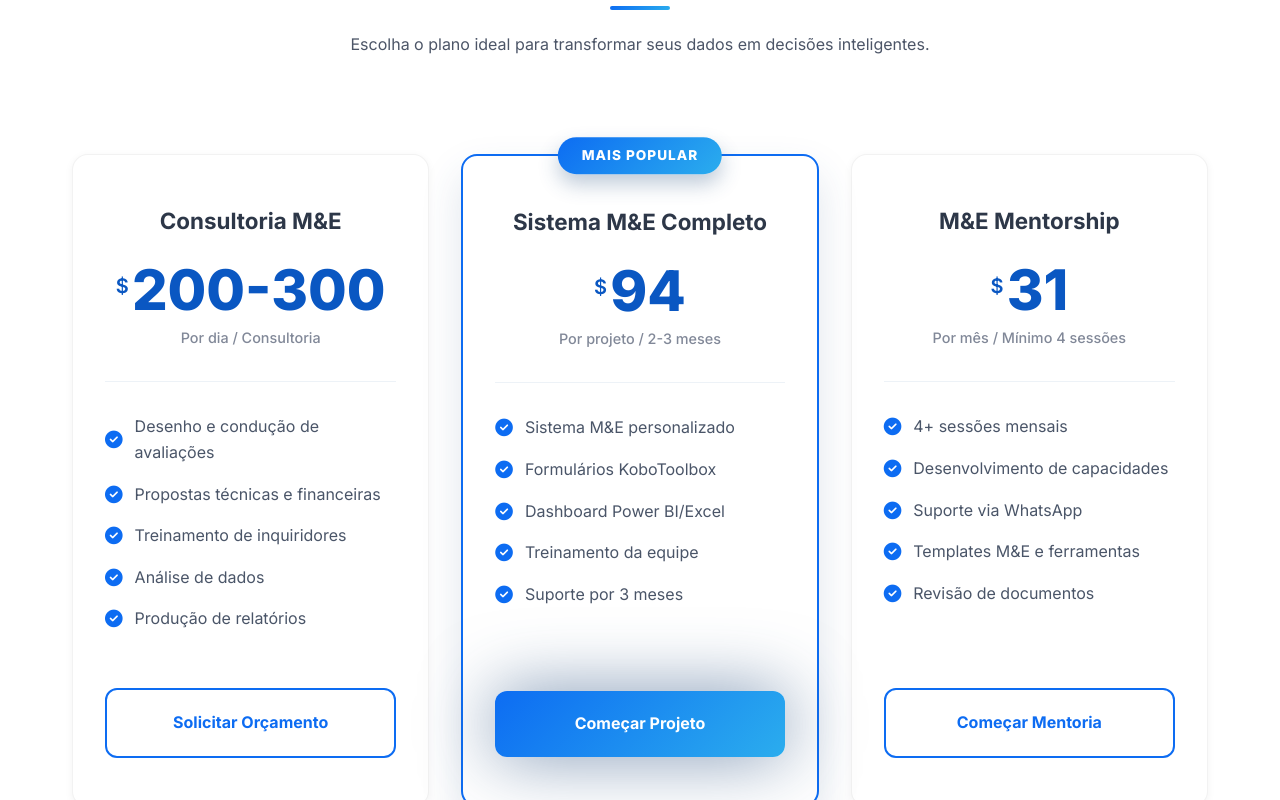
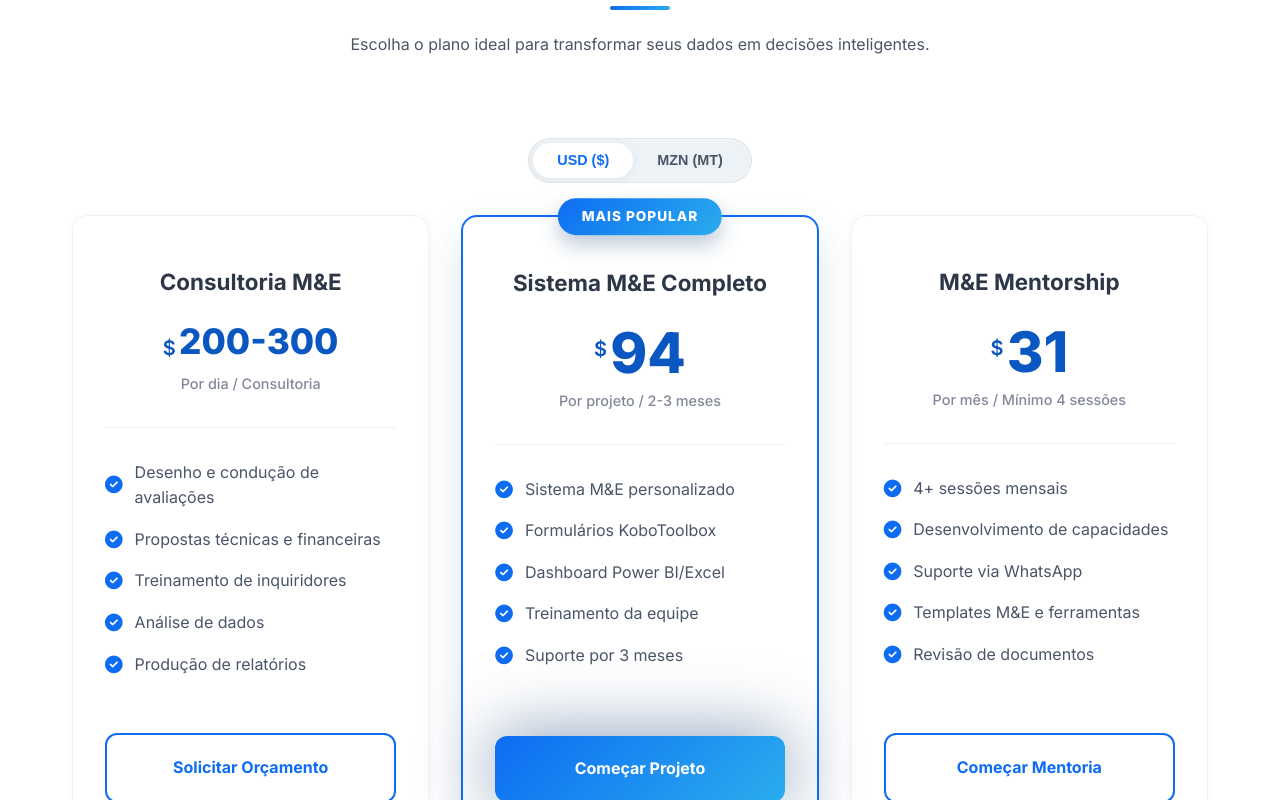
Before and after one commit to afonsoDomingos/gabrielarmindo, a Vue app: page / in a window 1280 px wide. Shown: the part 4020-4820 px from the top of the page. Built offline with nearby package versions, Linux system fonts and the light colour scheme; no server answers.

Commit message:
Feat: Adicionado conversor de moeda (USD/MZN) nos serviços

```diff
--- a/src/components/Services.vue
+++ b/src/components/Services.vue
@@ -1,10 +1,14 @@
 <script setup>
 import { ref } from 'vue';
+
+const isMZN = ref(false);
+const EXCHANGE_RATE = 64;
 
 const investmentPlans = ref([
   {
     title: 'Consultoria M&E',
-    price: '$200-300',
+    priceMin: 200,
+    priceMax: 300,
     frequency: 'Por dia / Consultoria',
     features: [
       'Desenho e condução de avaliações',
@@ -18,7 +22,8 @@ const investmentPlans = ref([
   },
   {
     title: 'Sistema M&E Completo',
-    price: '$94',
+    priceMin: 94,
+    priceMax: null,
     frequency: 'Por projeto / 2-3 meses',
     features: [
       'Sistema M&E personalizado',
@@ -32,7 +37,8 @@ const investmentPlans = ref([
   },
   {
     title: 'M&E Mentorship',
-    price: '$31',
+    priceMin: 31,
+    priceMax: null,
     frequency: 'Por mês / Mínimo 4 sessões',
     features: [
       '4+ sessões mensais',
@@ -46,7 +52,8 @@ const investmentPlans = ref([
   },
   {
     title: 'Esclarecimentos M&E',
-    price: '$8',
+    priceMin: 8,
+    priceMax: null,
     frequency: 'Por hora / Sessão',
     features: [
       'Dúvidas sobre metodologias M&E',
@@ -59,7 +66,8 @@ const investmentPlans = ref([
   },
   {
     title: 'Revisão de CVs',
-    price: '$8',
+    priceMin: 8,
+    priceMax: null,
     frequency: 'Por CV / Entrega em 72h',
     features: [
       'Revisão completa do CV',
@@ -72,7 +80,8 @@ const investmentPlans = ref([
   },
   {
     title: 'Criação de Dashboards com efeito UAU',
-    price: '$100-1000',
+    priceMin: 100,
+    priceMax: 1000,
     frequency: 'Por projeto / escopo sob medida',
     features: [
       'Design profissional em Power BI e Excel',
@@ -84,6 +93,18 @@ const investmentPlans = ref([
     popular: false
   }
 ]);
+
+const formatValue = (val) => {
+  if (!val) return '';
+  const converted = isMZN.value ? val * EXCHANGE_RATE : val;
+  return new Intl.NumberFormat('pt-MZ').format(converted);
+};
+
+const getDisplayPrice = (plan) => {
+  const min = formatValue(plan.priceMin);
+  const max = plan.priceMax ? formatValue(plan.priceMax) : null;
+  return max ? `${min}-${max}` : min;
+};
 </script>
 
 <template>
@@ -93,6 +114,11 @@ const investmentPlans = ref([
         <span class="section-tag">Investimento</span>
         <h2 class="section-title">Pacotes personalizados para suas necessidades</h2>
         <p class="section-subtitle">Escolha o plano ideal para transformar seus dados em decisões inteligentes.</p>
+
+        <div class="currency-toggle">
+          <button @click="isMZN = false" :class="{ 'active': !isMZN }">USD ($)</button>
+          <button @click="isMZN = true" :class="{ 'active': isMZN }">MZN (MT)</button>
+        </div>
       </div>
 
       <div class="services-grid reveal-container">
@@ -107,8 +133,8 @@ const investmentPlans = ref([
           <div class="card-head">
             <h3 class="service-title">{{ plan.title }}</h3>
             <div class="price-container">
-              <span class="currency">$</span>
-              <span class="price-value">{{ plan.price.replace('$', '') }}</span>
+              <span class="currency">{{ isMZN ? 'MT' : '$' }}</span>
+              <span class="price-value" :class="{ 'range': plan.priceMax }">{{ getDisplayPrice(plan) }}</span>
             </div>
             <p class="frequency">{{ plan.frequency }}</p>
           </div>
@@ -269,10 +295,42 @@ const investmentPlans = ref([
 
 @media (max-width: 480px) {
   .price-value {
-    font-size: 2.5rem;
+    font-size: 2.22rem;
   }
   .service-card {
     padding: 2rem 1.5rem;
   }
 }
+
+/* Currency Toggle Styles */
+.currency-toggle {
+  display: inline-flex;
+  background: var(--bg-tertiary);
+  padding: 4px;
+  border-radius: 50px;
+  margin-top: 1rem;
+  border: 1px solid rgba(0,0,0,0.05);
+}
+
+.currency-toggle button {
+  padding: 0.6rem 1.5rem;
+  border: none;
+  background: transparent;
+  border-radius: 50px;
+  font-weight: 700;
+  font-size: 0.9rem;
+  cursor: pointer;
+  transition: all 0.3s ease;
+  color: var(--text-secondary);
+}
+
+.currency-toggle button.active {
+  background: white;
+  color: var(--primary-color);
+  box-shadow: var(--shadow-sm);
+}
+
+.price-value.range {
+  font-size: 2.2rem;
+}
 </style>
```
